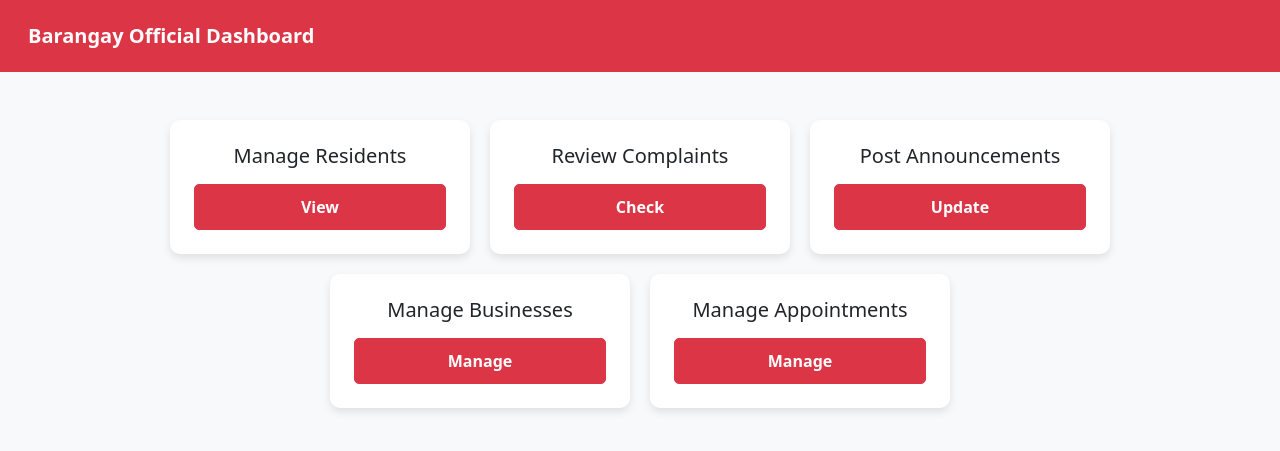
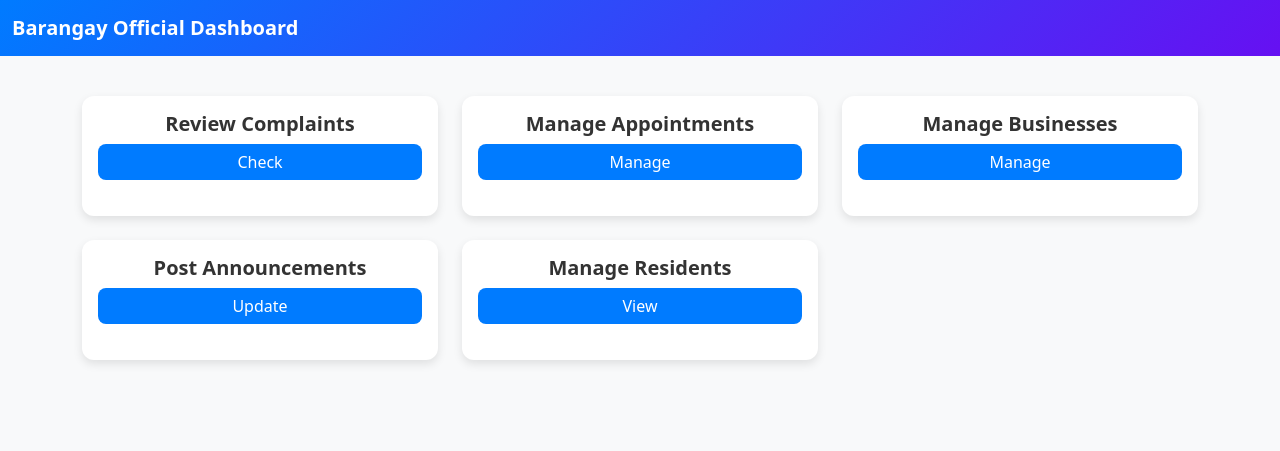
Before and after one commit to leenaardddd/barangay-system, a PHP site: page /official_dashboard.php in a window 1280 px wide. Shown: the top 451 px of the page. Run offline with PHP 8.4, Linux system fonts and the light colour scheme.

Commit message:
ui adjustments

```diff
--- a/index.php
+++ b/index.php
@@ -14,7 +14,7 @@
             font-family: 'Arial', sans-serif;
         }
         .navbar {
-            background-color: #D32F2F; /* Darker red */
+            background-color: #103D6B;
             padding: 10px 20px;
         }
         .container {
--- a/official_dashboard.php
+++ b/official_dashboard.php
@@ -5,75 +5,110 @@
     <meta name="viewport" content="width=device-width, initial-scale=1.0">
     <title>Barangay Official Dashboard</title>
     <link href="https://cdn.jsdelivr.net/npm/bootstrap@5.3.0/dist/css/bootstrap.min.css" rel="stylesheet">
+    <script src="https://cdn.jsdelivr.net/npm/bootstrap@5.3.0/dist/js/bootstrap.bundle.min.js"></script>
     <style>
         body {
             background-color: #f8f9fa;
         }
+
         .navbar {
-            padding: 1rem;
+            background: linear-gradient(135deg, #007bff, #6610f2);
         }
+
+        .container {
+            margin-top: 40px;
+        }
+
         .card {
             border: none;
-            border-radius: 10px;
-            box-shadow: 0 4px 8px rgba(0, 0, 0, 0.1);
-            transition: transform 0.2s ease-in-out;
+            border-radius: 12px;
+            box-shadow: 0 4px 10px rgba(0, 0, 0, 0.1);
+            transition: transform 0.2s ease-in-out, height 0.3s ease-in-out;
+            height: 120px; /* Adjust as needed */
+            overflow: hidden;
+            display: flex;
+            flex-direction: column;
+            align-items: center;
+            justify-content: start;
         }
+
+        .card.expanded {
+            height: 300px !important; /* Adjust for expanded state */
+        }
+
         .card:hover {
-            transform: scale(1.05);
+            transform: translateY(-5px);
         }
-        .btn-danger {
-            border-radius: 5px;
-            padding: 10px 20px;
+
+        .card h5 {
             font-weight: bold;
+            color: #333;
         }
-        .dashboard-container {
-            display: flex;
-            flex-wrap: wrap;
-            justify-content: center;
-            gap: 20px;
+
+        .toggle-btn {
+            width: 100%;
+            text-align: center;
         }
-        .dashboard-item {
-            width: 300px;
+
+        .form-container {
+            display: none;
+            width: 100%;
+            padding: 10px;
+        }
+
+        .btn-primary {
+            background-color: #007bff;
+            border: none;
+            border-radius: 8px;
+            transition: 0.3s;
+        }
+
+        .btn-primary:hover {
+            background-color: #0056b3;
         }
     </style>
 </head>
 <body>
-    <nav class="navbar navbar-dark bg-danger">
+    <nav class="navbar navbar-dark">
         <div class="container-fluid">
             <a class="navbar-brand text-white fw-bold" href="#">Barangay Official Dashboard</a>
         </div>
     </nav>
 
-    <div class="container mt-5">
-        <div class="dashboard-container">
-            <div class="dashboard-item">
-                <div class="card text-center p-4">
-                    <h5>Manage Residents</h5>
-                    <a href="manage_residents.php" class="btn btn-danger mt-2">View</a>
+    <div class="container">
+        <div class="row g-4">
+            <div class="col-md-4">
+                <div class="card text-center p-3" id="reviewComplaintsCard">
+                    <h5>Review Complaints</h5>
+                    <button class="btn btn-primary toggle-btn" onclick="window.location.href='complaints.php'">Check</button>
                 </div>
             </div>
-            <div class="dashboard-item">
-                <div class="card text-center p-4">
-                    <h5>Review Complaints</h5>
-                    <a href="complaints.php" class="btn btn-danger mt-2">Check</a>
+
+            <div class="col-md-4">
+                <div class="card text-center p-3" id="manageAppointmentsCard">
+                    <h5>Manage Appointments</h5>
+                    <button class="btn btn-primary toggle-btn" onclick="window.location.href='appointments.php'">Manage</button>
                 </div>
             </div>
-            <div class="dashboard-item">
-                <div class="card text-center p-4">
-                    <h5>Post Announcements</h5>
-                    <a href="announcements.php" class="btn btn-danger mt-2">Update</a>
+
+            <div class="col-md-4">
+                <div class="card text-center p-3" id="manageBusinessesCard">
+                    <h5>Manage Businesses</h5>
+                    <button class="btn btn-primary toggle-btn" onclick="window.location.href='businesses.php'">Manage</button>
                 </div>
             </div>
-            <div class="dashboard-item">
-                <div class="card text-center p-4">
-                    <h5>Manage Businesses</h5>
-                    <a href="businesses.php" class="btn btn-danger mt-2">Manage</a>
+
+            <div class="col-md-4">
+                <div class="card text-center p-3" id="postAnnouncementsCard">
+                    <h5>Post Announcements</h5>
+                    <button class="btn btn-primary toggle-btn" onclick="window.location.href='announcements.php'">Update</button>
                 </div>
             </div>
-            <div class="dashboard-item">
-                <div class="card text-center p-4">
-                    <h5>Manage Appointments</h5>
-                    <a href="appointments.php" class="btn btn-danger mt-2">Manage</a>
+
+            <div class="col-md-4">
+                <div class="card text-center p-3" id="manageResidentsCard">
+                    <h5>Manage Residents</h5>
+                    <button class="btn btn-primary toggle-btn" onclick="window.location.href='manage_residents.php'">View</button>
                 </div>
             </div>
         </div>
```
Also changed, not shown: resident_dashboard.php (+34 -0 lines).
